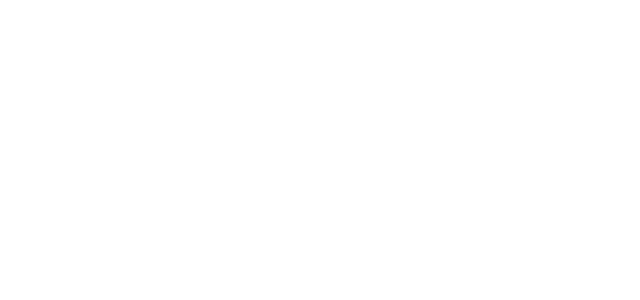
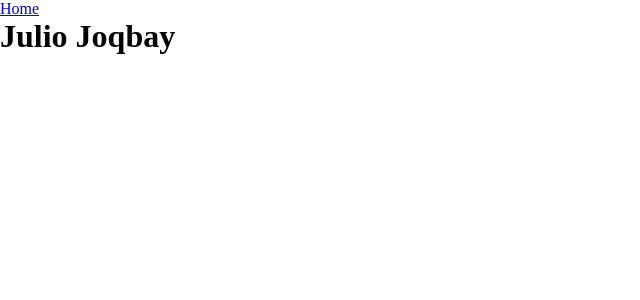
Before and after one commit to juliojoqbay7/juliojoqbay7, a React (Vite) app: page / in a window 1280 px wide. Before the commit this address had no page. Shown: the top 300 px of the page, without its empty margins (0-640 px from the left). Built offline with nearby package versions, Linux system fonts and the light colour scheme.

Commit message:
fix: Correct routing issues and basename configuration

```diff
--- a/src/App.tsx
+++ b/src/App.tsx
@@ -6,7 +6,7 @@
     return (
         <BrowserRouter>
             <Routes>
-                <Route path="/juliojoqbay7" element={<Home />} />
+                <Route path="/" element={<Home />} />
             </Routes>
         </BrowserRouter>
     );
--- a/vite.config.ts
+++ b/vite.config.ts
@@ -4,5 +4,5 @@
 // https://vite.dev/config/
 export default defineConfig({
   plugins: [react()],
-  base: '/juliojoqbay7',
+  base: '/',
 })
```
